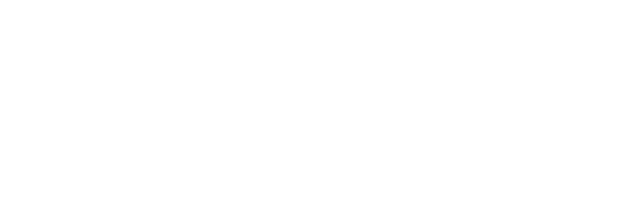
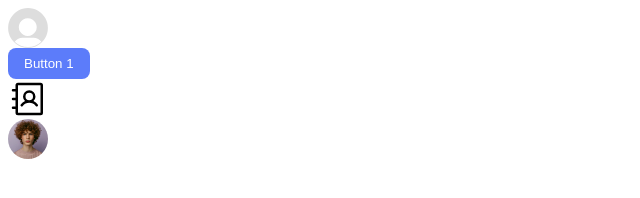
Before and after one commit to taewookim02/Dropdown, a website built with webpack: page src/index.html in a window 1280 px wide. Shown: the whole page, without its empty margins (0-640 px from the left). Built offline with nearby package versions, Linux system fonts and the light colour scheme.

Commit message:
Separate DropdownWithImg and DropdownWithSvg

````diff
--- /dev/null
+++ b/src/DropdownWithSvg.js
@@ -0,0 +1,167 @@
+"use strict";
+
+/**
+ * Represents a dropdown component with an SVG image and customizable links.
+ * This component is designed to be directly attached to the DOM, returning a DOM element that can be appended to any document element.
+ * The component allows for easy customization of the dropdown content and the SVG image through parameters.
+ *
+ * @class
+ * @param {Object} [linkInfo={"My Account": "#", "Settings": "#", "Logout": "#"}] - Object containing the display text and URLs for each link in the dropdown.
+ * @param {string} [svgContent=DropdownWithSvg.defaultSvgElement] - SVG markup or an SVG element to be used as the profile image in the dropdown. This allows for direct customization of the SVG image.
+ *
+ * @example
+ * // Creating a dropdown with default SVG settings:
+ * ```javascript
+ * const dropdown = new DropdownWithSvg();
+ * document.body.appendChild(dropdown);
+ * ```
+ *
+ * @example
+ * // Creating a dropdown with default linkInfo, but a custom SVG:
+ * ```javascript
+ * const customSvg = `<?xml version="1.0"?>
+ * <svg xmlns="http://www.w3.org/2000/svg" viewBox="0 0 340 340">
+ *   <path fill="#EFEFEF" d="M170,0..."/>
+ * </svg>`;
+ * const dropdown2 = new DropdownWithSvg(customSvg);
+ * document.body.appendChild(dropdown2);
+ * ```
+ *
+ * @example
+ * // Creating a dropdown using custom links and a custom SVG:
+ * ```javascript
+ * const linkInfo = {
+ *   "Google Link": "https://www.google.com",
+ *   "StackOverflow": "https://stackoverflow.com/",
+ *   "YouTube": "https://www.youtube.com/"
+ * };
+ * const customSvg = `<?xml version="1.0"?>
+ * <svg xmlns="http://www.w3.org/2000/svg" viewBox="0 0 340 340">
+ *   <path fill="#CDCDCD" d="M170,0..."/>
+ * </svg>`;
+ * const dropdown3 = new DropdownWithSvg(customSvg, linkInfo);
+ * document.body.appendChild(dropdown3);
+ * ```
+ */
+export class DropdownWithSvg {
+  static defaultSvgElement = `<?xml version="1.0"?>
+  <svg xmlns="http://www.w3.org/2000/svg" viewBox="0 0 340 340" class="dropdown-img__outer--profile-img-svg">
+  <path fill="#DDD" d="m169,.5a169,169 0 1,0 2,0zm0,86a76,76 0 1
+  1-2,0zM57,287q27-35 67-35h92q40,0 67,35a164,164 0 0,1-226,0"/>
+  </svg>`;
+
+  constructor(
+    svgContent = DropdownWithSvg.defaultSvgElement,
+    linkInfo = { "My Account": "#", Settings: "#", Logout: "#" }
+  ) {
+    this.linkInfo = linkInfo;
+    this.svgContent = this.#processSvg(svgContent);
+    this.dropdownOuterEl = this.#createDropdown();
+    this.#attachEventListeners();
+    return this.dropdownOuterEl;
+  }
+
+  /**
+   * Creates the dropdown element with an image and a set of links based on provided information.
+   * This method is marked private and is not intended to be used outside of the class instance.
+   *
+   * @private
+   * @returns {HTMLElement} The complete dropdown element including image and links.
+   */
+  #createDropdown = () => {
+    // outer div
+    const dropdownOuterEl = document.createElement("div");
+    dropdownOuterEl.classList.add("dropdown-img__outer");
+
+    // image
+    // const img = new Image();
+    // img.src = this.imageUrl;
+    // img.classList.add("dropdown-img__outer--profile-img");
+    // img.alt = "Profile picture";
+    // dropdownOuterEl.appendChild(img);
+
+    // TODO: use inline
+    const img = document.createElement("div");
+    img.innerHTML = this.svgContent;
+    img.classList.add("dropdown-img__outer--profile-img");
+    dropdownOuterEl.appendChild(img);
+
+    // inner div
+    const dropdownInnerEl = document.createElement("div");
+    dropdownInnerEl.classList.add("dropdown-img__inner");
+
+    // inner div - links
+    for (const text in this.linkInfo) {
+      const href = this.linkInfo[text];
+
+      const linkEl = document.createElement("a");
+      linkEl.href = href;
+      linkEl.textContent = text;
+      linkEl.classList.add("dropdown-img__inner--link");
+      dropdownInnerEl.appendChild(linkEl);
+    }
+
+    dropdownOuterEl.appendChild(dropdownInnerEl);
+
+    // return virutal DOM element
+    return dropdownOuterEl;
+  };
+
+  #processSvg(svgString) {
+    // Use DOMParser to turn the SVG string into a DOM object
+    const parser = new DOMParser();
+    const svgDoc = parser.parseFromString(svgString, "image/svg+xml");
+    const svgElement = svgDoc.documentElement;
+
+    // Add the class if it doesn't already exist
+    svgElement.classList.add("dropdown-img__outer--profile-img-svg");
+
+    // Serialize back to a string
+    const serializer = new XMLSerializer();
+    return serializer.serializeToString(svgElement);
+  }
+
+  /**
+   * Attaches necessary event listeners to the dropdown's elements.
+   * This method ensures that the dropdown operates correctly (e.g., toggling visibility) when interacted with.
+   * This method is private to prevent external manipulation.
+   *
+   * @private
+   */
+  #attachEventListeners = () => {
+    const profileImgEl = this.dropdownOuterEl.querySelector(
+      ".dropdown-img__outer--profile-img"
+    );
+    const dropdownInnerEl = this.dropdownOuterEl.querySelector(
+      ".dropdown-img__inner"
+    );
+
+    profileImgEl.addEventListener("click", (e) => {
+      e.stopPropagation(); // Prevent the click from bubbling to the document
+      dropdownInnerEl.classList.toggle("show");
+    });
+
+    document.addEventListener(
+      "click",
+      (e) => {
+        // Get the actual element that was clicked
+        let targetElement = e.target;
+
+        // Check if the clicked element or any of its parents is the profile image element
+        while (targetElement && targetElement !== document) {
+          if (targetElement === profileImgEl) {
+            // Click was inside the profile image, no action needed
+            return;
+          }
+          targetElement = targetElement.parentNode;
+        }
+
+        // If the click was outside the profile image, and the dropdown is open, close it
+        if (!dropdownInnerEl.contains(e.target)) {
+          dropdownInnerEl.classList.remove("show");
+        }
+      },
+      true // event bubbling
+    );
+  };
+}
--- a/src/index.js
+++ b/src/index.js
@@ -1,4 +1,21 @@
 "use strict";
 import "./style.css";
-export { DropdownWithImg } from "./DropdownWithImg";
-export { DropdownButton } from "./DropdownButton";
+// export { DropdownWithImg } from "./DropdownWithImg";
+// export { DropdownButton } from "./DropdownButton";
+import { DropdownWithSvg } from "./DropdownWithSvg";
+import { DropdownButton } from "./DropdownButton";
+import { DropdownWithImg } from "./DropdownWithImg";
+const dropdown = new DropdownWithSvg();
+console.log(dropdown);
+document.body.appendChild(dropdown);
+
+const dropdown2 = new DropdownButton();
+document.body.appendChild(dropdown2);
+
+const str = `<svg xmlns="http://www.w3.org/2000/svg" width="32" height="32" fill="#000000" viewBox="0 0 256 256"><path d="M83.19,174.4a8,8,0,0,0,11.21-1.6,52,52,0,0,1,83.2,0,8,8,0,1,0,12.8-9.6A67.88,67.88,0,0,0,163,141.51a40,40,0,1,0-53.94,0A67.88,67.88,0,0,0,81.6,163.2,8,8,0,0,0,83.19,174.4ZM112,112a24,24,0,1,1,24,24A24,24,0,0,1,112,112Zm96-88H64A16,16,0,0,0,48,40V64H32a8,8,0,0,0,0,16H48v40H32a8,8,0,0,0,0,16H48v40H32a8,8,0,0,0,0,16H48v24a16,16,0,0,0,16,16H208a16,16,0,0,0,16-16V40A16,16,0,0,0,208,24Zm0,192H64V40H208Z"></path></svg>`;
+const dropdownCustom = new DropdownWithSvg(str);
+console.log(dropdownCustom);
+document.body.appendChild(dropdownCustom);
+
+const dropdownImg = new DropdownWithImg();
+document.body.appendChild(dropdownImg);
--- a/src/styles/style.css
+++ b/src/styles/style.css
@@ -12,6 +12,11 @@
   border-radius: 50%;
   box-sizing: border-box;
   cursor: pointer;
+}
+
+.dropdown-img__outer--profile-img-svg {
+  height: 100%;
+  width: 100%;
 }
 
 /* BTN */
--- a/webpack.common.js
+++ b/webpack.common.js
@@ -18,9 +18,7 @@ module.exports = {
       },
       {
         test: /\.(png|jpe?g|gif)$/i,
-        use: {
-          loader: "file-loader",
-        },
+        use: ["file-loader"],
       },
     ],
   },
````
Also changed, not shown: dist/app.bundle.js.
